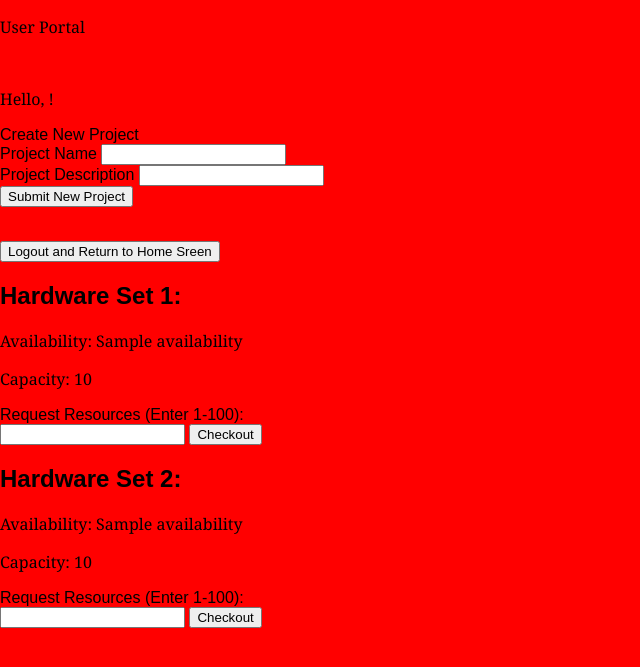
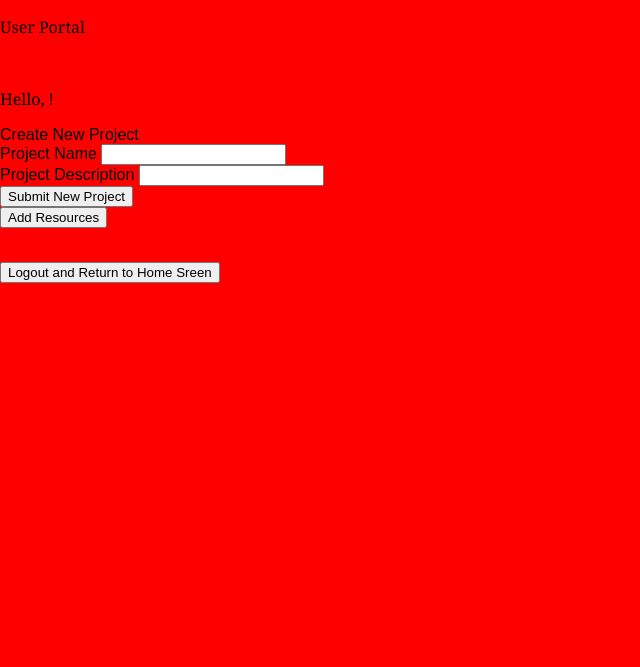
Before and after one commit to gwyni/EE461L_Team-8_Project, a Flask app: page /userPortal in a window 1280 px wide. Shown: the top 667 px of the page, without its empty margins (0-640 px from the left). Run offline with Flask 2, Linux system fonts and the light colour scheme; a database or web service that is not in the repository returns one stand-in record (values such as "Sample title"); some libraries are stand-ins or nearby versions.

Commit message:
added routing between userportal and checkout pages

```diff
--- a/app.py
+++ b/app.py
@@ -134,21 +134,13 @@ def validCheckoutInput(requested, available):
 # below displays the HTML for the user portal page
 @app.route('/userPortal',methods=['GET','POST'])
 def userPortal():
-	msgOne= ""
-	msgTwo=""
 	projectMsg = ""
-	hwSetOne=hwDb.find_one({"ID":"HWSet_1"})
-	capOne=hwSetOne["Capacity"]
-	availOne=hwSetOne["Availability"]
-	hwSetTwo=hwDb.find_one({"ID":"HWSet_2"})
-	capTwo=hwSetTwo["Capacity"]
-	availTwo=hwSetTwo["Availability"]
 	displayUser = ""
 	if 'username' in session:
 			displayUser = session['username']
 	if(request.method=='POST'):
-		projectInfo = request.form
-		projectName = projectInfo.get('project name')
+		resourcesInfo = request.form
+		projectName = resourcesInfo.get('project name')
 
 		# if the submit button has been pressed
 		if request.form.get('new_project'):
@@ -168,9 +160,26 @@ def userPortal():
 			# unsave the username and return to main screen
 			session.pop('username')
 			return redirect(url_for('login'))
+		if request.form.get('addresources'):
+			return redirect(url_for('checkOut'))
 
-		if "requestedHW1" in projectInfo.keys():
-			requestedOne=int(projectInfo["requestedHW1"])
+			#return render_template('userPortal.html',content='Hello, ' + displayUser + '!')
+	return render_template('userPortal.html',content='Hello, ' + displayUser + '!',projectCheck=projectMsg)
+
+@app.route('/checkOut/', methods=['GET','POST'])
+def checkOut():
+	msgOne= ""
+	msgTwo=""
+	hwSetOne=hwDb.find_one({"ID":"HWSet_1"})
+	capOne=hwSetOne["Capacity"]
+	availOne=hwSetOne["Availability"]
+	hwSetTwo=hwDb.find_one({"ID":"HWSet_2"})
+	capTwo=hwSetTwo["Capacity"]
+	availTwo=hwSetTwo["Availability"]
+	if(request.method=='POST'):
+		resourcesInfo = request.form
+		if request.form.get("submitHW1"):
+			requestedOne=int(resourcesInfo["requestedHW1"])
 			result=validCheckoutInput(requestedOne, availOne)
 			msgOne=error_messages[result]
 			if result==4:
@@ -178,8 +187,8 @@ def userPortal():
 				updated={"$set": {"Availability" : availOne-requestedOne}}
 				availOne=availOne-requestedOne
 				hwDb.update_one(old,updated)
-		elif "requestedHW2" in projectInfo.keys():
-			requestedTwo=int(projectInfo["requestedHW2"])
+		elif request.form.get("submitHW2"):
+			requestedTwo=int(resourcesInfo["requestedHW2"])
 			result=validCheckoutInput(requestedTwo,availTwo)
 			msgTwo=error_messages[result]
 			if result==4:
@@ -187,34 +196,12 @@ def userPortal():
 				updated={"$set": {"Availability" : availTwo-requestedTwo}}
 				availTwo=availTwo-requestedTwo
 				hwDb.update_one(old,updated)
-			#return render_template('userPortal.html',content='Hello, ' + displayUser + '!')
-	return render_template('userPortal.html',content='Hello, ' + displayUser + '!', available=availOne, initialCap=capOne, available2=availTwo, initialCap2=capTwo, statusOne=msgOne, statusTwo=msgTwo,projectCheck=projectMsg)
+		elif request.form.get('returnToUP'):
+			print("reached")
+			return redirect(url_for('userPortal'))
+		#print(checkOutInfo)
+	return render_template('checkOutPage.html', available=availOne, initialCap=capOne, available2=availTwo, initialCap2=capTwo, statusOne=msgOne, statusTwo=msgTwo)
 
-@app.route('/checkOut/', methods=['GET','POST'])
-def checkOut():
-	msgOne= ""
-	msgTwo=""
-	print("Printing Database")
-	printDatabase(hwDb)
-	hwSetOne=hwDb.find_one({"ID":"HWSet_1"})
-	capOne=hwSetOne["Capacity"]
-	availOne=hwSetOne["Availability"]
-	hwSetTwo=hwDb.find_one({"ID":"HWSet_2"})
-	capTwo=hwSetTwo["Capacity"]
-	availTwo=hwSetOne["Availability"]
-	if(request.method=='POST'):
-		checkOutInfo=request.form
-		if "requestedHW1" in checkOutInfo.keys():
-			requestedOne=int(checkOutInfo["requestedHW1"])
-			result=validCheckoutInput(requestedOne, availOne)
-			msgOne=error_messages[result]
-		elif "requestedHW2" in checkOutInfo.keys():
-			requestedTwo=int(checkOutInfo["requestedHW2"])
-			result=validCheckoutInput(requestedTwo,availTwo)
-			msgTwo=error_messages[result]
-
-		#print(checkOutInfo)
-	return render_template('checkOutPage.html', available=capOne, initialCap=availOne, available2=capTwo, initialCap2=availTwo, statusOne=msgOne, statusTwo=msgTwo)
 # main method that just runs the app
 if __name__ == "__main__":
 	# create the hardware sets amd add them to their database
--- a/templates/userPortal.html
+++ b/templates/userPortal.html
@@ -19,31 +19,9 @@
 	</div>
 	<button type='submit' name='new_project' value= 'new project'>Submit New Project</button>
 	<br>
+	<button type='submit' name='addresources' value="go to resources">Add Resources</button>
 	<p>{{projectCheck}}</p>
 	<br>
 	<button type='submit' name='logout' value='do logout'>Logout and Return to Home Sreen</button>
 </form>
-<form method='POST'>
-	<div class="form-group">
-
-		<h2>Hardware Set 1:</h2>
-		<p>Availability: {{available}}</p>
-		<p>Capacity: {{initialCap}}</p>
-		<label for="requestedHW1">Request Resources (Enter 1-100):</label><br>
-		<input type="number" id="requestedHW1" name="requestedHW1">
-		<button type="submit">Checkout</button>
-		<p>{{statusOne}}</p>
-	</div>
-</form>
-<form method='POST'>
-	<div class="form-group">
-		<h2>Hardware Set 2:</h2>
-		<p>Availability: {{available2}}</p>
-		<p>Capacity: {{initialCap2}}</p>
-		<label for="requestedHW2">Request Resources (Enter 1-100):</label><br>
-		<input type="number" id="requestedHW2" name="requestedHW2">
-		<button type="submit">Checkout</button>
-		<p>{{statusTwo}}</p>
-	</div>
-</form>
 {% endblock %}
```
Also changed, not shown: templates/checkoutPage.html (+17 -8 lines).
